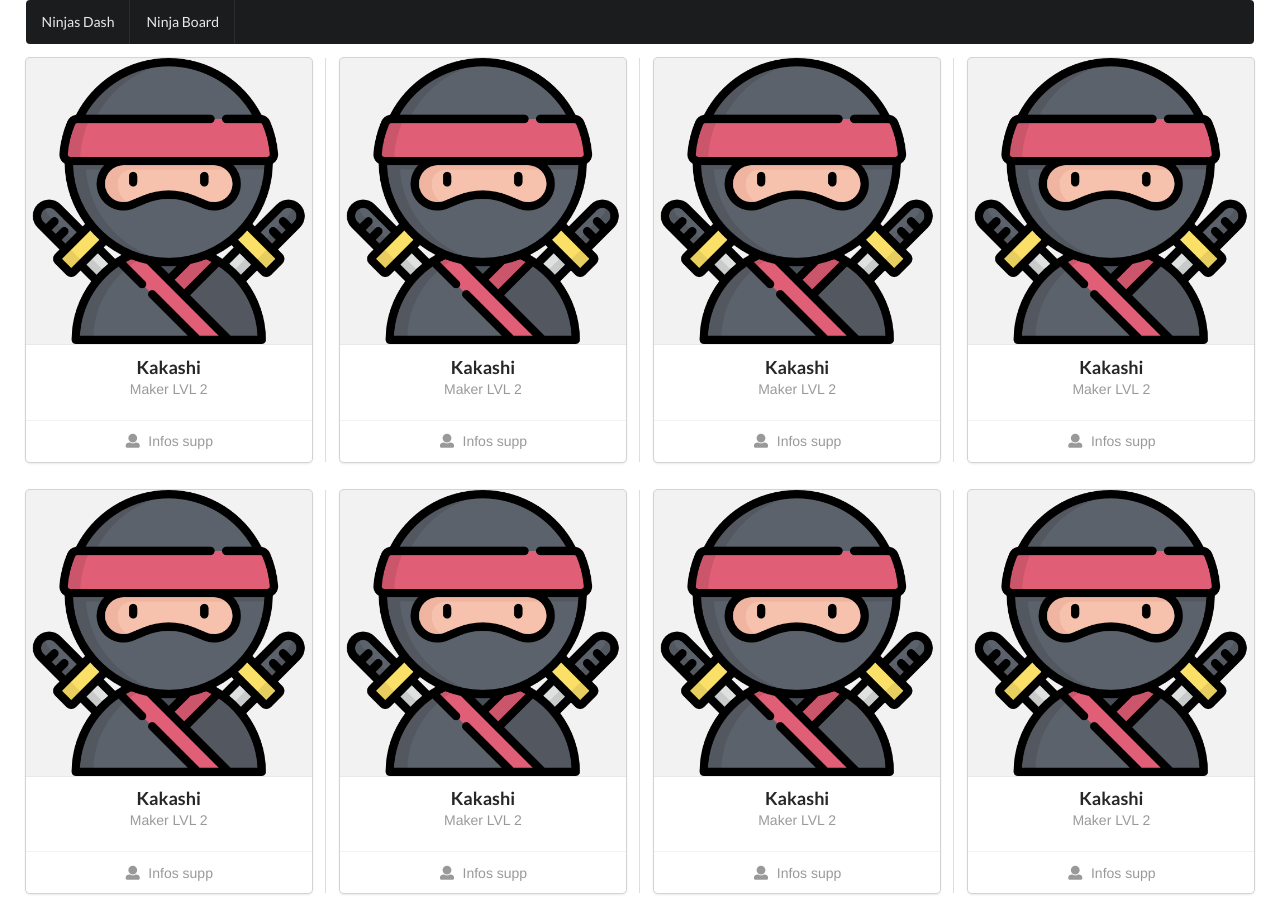
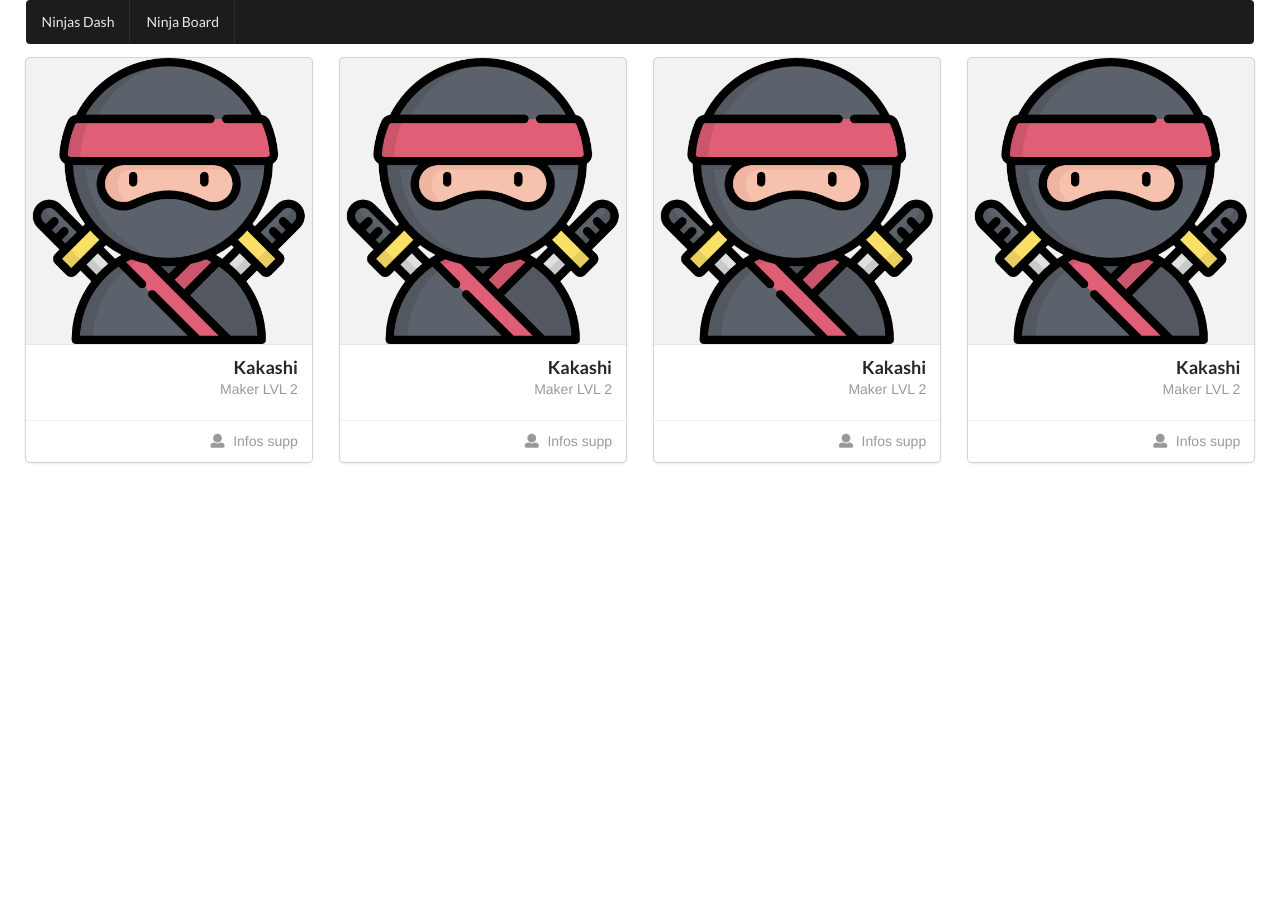
Before and after one commit to CoderDojoGo/Ninja-Pathways, a Vue app: page / in a window 1280 px wide. After the commit the page ends 800 px from the top, so only its background shows below. Built offline with nearby package versions, Linux system fonts and the light colour scheme.

Commit message:
updated ninjacard to align center cards

```diff
--- a/src/components/NinjaCard.vue
+++ b/src/components/NinjaCard.vue
@@ -1,5 +1,5 @@
 <template>
-    <div class="ui card">
+    <div class="ui card" id="ninjacard">
         <div class="image">
             <img src="../assets/ninja.png">
         </div>
@@ -26,3 +26,10 @@ export default {
 
 }
 </script>
+
+<style>
+#ninjacard{
+    margin: 0 auto;
+    padding: 0 auto
+}
+</style>
--- a/src/components/NinjasDash.vue
+++ b/src/components/NinjasDash.vue
@@ -1,20 +1,6 @@
 <template>
-    <div class="ui four column divided grid">
-    <div class="row">
-        <div class="column">
-            <ninja-card></ninja-card>
-        </div>
-        <div class="column">
-            <ninja-card></ninja-card>
-        </div>
-        <div class="column">
-            <ninja-card></ninja-card>
-        </div>
-        <div class="column">
-            <ninja-card></ninja-card>
-        </div>
-    </div>
-    <div class="row">
+<div class="ui stackable right aligned grid">
+  <div class="center aligned four column row">
     <div class="column">
         <ninja-card></ninja-card>
     </div>
@@ -39,3 +25,10 @@
     }
   }
 </script>
+
+<style scoped>
+    .column {
+        margin: auto;
+        text-align: center;
+    }
+</style>
```
Also changed, not shown: 1 other file (tests, documents, lock files or other folders). Lines whose indentation alone changed are shown as unchanged.
